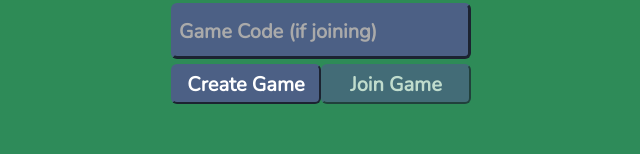
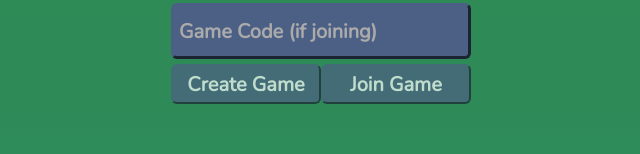
Before and after one commit to spennino/hearts, a React (Create React App) app in the folder client/: page / in a window 1280 px wide. Shown: the part 218-372 px from the top of the page, without its empty margins (319-959 px from the left). Built offline with nearby package versions, Linux system fonts and the light colour scheme.

Commit message:
require name

```diff
--- a/client/src/App.js
+++ b/client/src/App.js
@@ -83,7 +83,8 @@ class App extends React.Component {
   render() {
     if (this.state.gameCode === null) {
       let buttonClass = this.state.isFetching ? 'btn hidden' : 'btn';
-      let createEnabled = !this.state.inputGameCode || this.state.inputGameCode === ''
+      let createEnabled = this.state.playerName && !this.state.inputGameCode
+      let joinEnabled = this.state.playerName && this.state.inputGameCode
       return (
         <div className='home-page'>
           <h1>Hearts<span className='red'>♥</span>Chat</h1>
@@ -113,7 +114,7 @@ class App extends React.Component {
                 type='button'
                 className={buttonClass}
                 onClick={this.handleSubmit}
-                disabled={createEnabled}
+                disabled={!joinEnabled}
               >Join Game</button>
             </div>
           </div>
```
